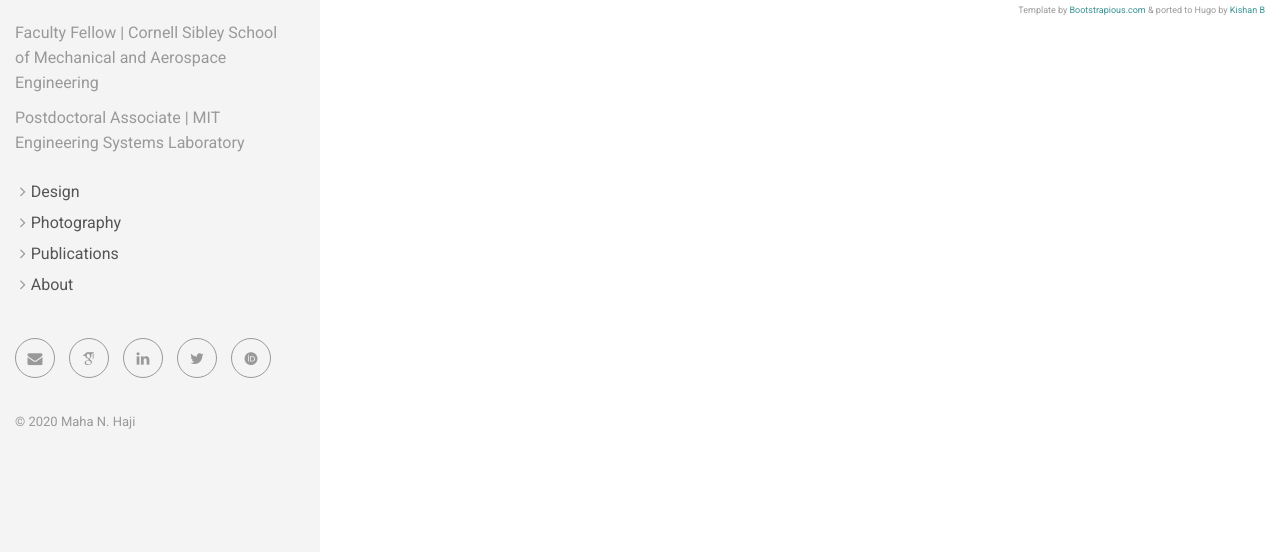
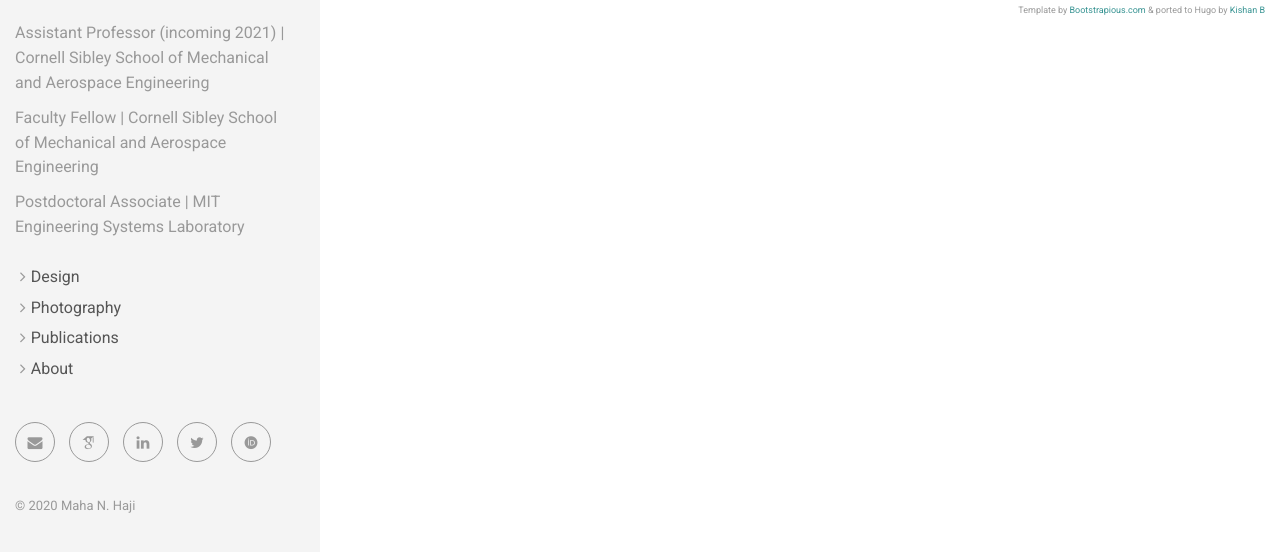
Before and after one commit to maha-haji/maha-haji.github.io, a plain HTML site: page 404.html in a window 1280 px wide. Shown: the part 242-794 px from the top of the page. Drawn offline with Linux system fonts and the light colour scheme; a web font is replaced by a local one.

Commit message:
Updated sidebar

```diff
--- a/404.html
+++ b/404.html
@@ -41,7 +41,9 @@
     <center><h1 class="sidebar-heading"><a href="https://maha-haji.github.io">Maha N. Haji</a></h1>
     <img src="/img/headshot_circle.png" width="75%"></center><br />
 
-    <font color="#999999">Faculty Fellow | Cornell Sibley School of Mechanical and Aerospace Engineering
+    <font color="#999999">Assistant Professor (incoming 2021) | Cornell Sibley School of Mechanical and Aerospace Engineering
+    <div style="height:10px;"><br></div>
+    Faculty Fellow | Cornell Sibley School of Mechanical and Aerospace Engineering
     <div style="height:10px;"><br></div>
     Postdoctoral Associate | MIT Engineering Systems Laboratory</font>
       <p class="sidebar-p"></p>
```
Also changed, not shown: about/index.html (+3 -1 lines), categories/index.html (+3 -1 lines), contact/index.html (+3 -1 lines), photography/index.html (+3 -1 lines), project/ecostapler/index.html (+3 -1 lines), project/environmental-interactions-wecs/index.html (+3 -1 lines), project/habitat-for-humanity/index.html (+3 -1 lines), project/human-power-generation/index.html (+3 -1 lines), project/index.html (+3 -1 lines), project/iphros/index.html (+3 -1 lines), project/mar-p/index.html (+3 -1 lines), project/pearl/index.html (+3 -1 lines), project/project-zeer/index.html (+3 -1 lines), project/recycling-bin-redesign/index.html (+3 -1 lines), 4 more files.
